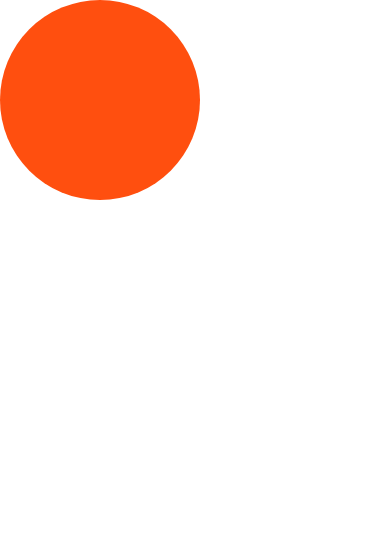
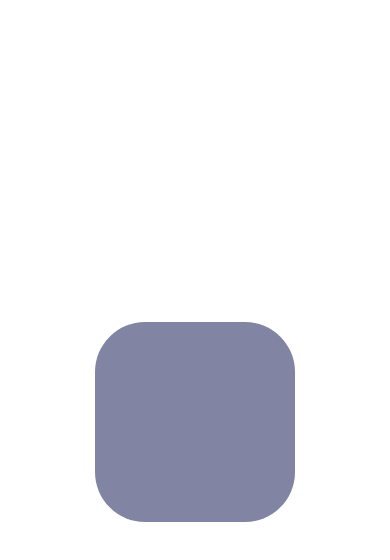
Before and after one commit to helious23/maxlingo, a React Native app: screen / in a window 390 px wide. Shown: the top 560 px of the page. Built offline with nearby package versions, Linux system fonts and the light colour scheme.

Commit message:
#4.10 Pan Responder part Two

```diff
--- a/App.js
+++ b/App.js
@@ -1,6 +1,6 @@
-import React, { useEffect, useRef, useState } from "react";
+import React, { useRef } from "react";
 import styled from "styled-components/native";
-import { Animated, Pressable, Dimensions } from "react-native";
+import { Animated, PanResponder, Dimensions } from "react-native";
 import { Easing } from "react-native";
 
 const Container = styled.View`
@@ -22,57 +22,14 @@ const { width: SCREEN_WIDTH, height: SCREEN_HEIGHT } = Dimensions.get("window");
 export default function App() {
   const position = useRef(
     new Animated.ValueXY({
-      x: -SCREEN_WIDTH / 2 + 100,
-      y: -SCREEN_HEIGHT / 2 + 100,
+      x: 0,
+      y: 0,
     })
   ).current;
-
-  const topLeft = Animated.timing(position, {
-    toValue: {
-      x: -SCREEN_WIDTH / 2 + 100,
-      y: -SCREEN_HEIGHT / 2 + 100,
-    },
-    useNativeDriver: false,
-  });
-
-  const bottomLeft = Animated.timing(position, {
-    toValue: {
-      x: -SCREEN_WIDTH / 2 + 100,
-      y: SCREEN_HEIGHT / 2 - 100,
-    },
-    useNativeDriver: false,
-  });
-
-  const bottomRight = Animated.timing(position, {
-    toValue: {
-      x: SCREEN_WIDTH / 2 - 100,
-      y: SCREEN_HEIGHT / 2 - 100,
-    },
-    useNativeDriver: false,
-  });
-
-  const topRight = Animated.timing(position, {
-    toValue: {
-      x: SCREEN_WIDTH / 2 - 100,
-      y: -SCREEN_HEIGHT / 2 + 100,
-    },
-    useNativeDriver: false,
-  });
-
-  const moveUp = () => {
-    Animated.loop(
-      Animated.sequence([bottomLeft, bottomRight, topRight, topLeft])
-    ).start();
-  };
 
   const borderRadius = position.y.interpolate({
     inputRange: [-200, 200],
     outputRange: [100, 0],
-  });
-
-  const rotation = position.y.interpolate({
-    inputRange: [-200, 200],
-    outputRange: ["-360deg", "360deg"],
   });
 
   const bgColor = position.y.interpolate({
@@ -80,22 +37,40 @@ export default function App() {
     outputRange: ["rgb(255, 99, 71)", "rgb(2, 166, 255)"],
   });
 
-  position.addListener(() => console.log(position.getTranslateTransform()));
+  const panResponder = useRef(
+    PanResponder.create({
+      onStartShouldSetPanResponder: () => true,
+      onPanResponderMove: (_, { dx, dy }) => {
+        position.setValue({
+          x: dx,
+          y: dy,
+        });
+      },
+      onPanResponderRelease: () => {
+        Animated.spring(position, {
+          toValue: {
+            x: 0,
+            y: 0,
+          },
+          bounciness: 10,
+          useNativeDriver: false,
+        }).start();
+      },
+    })
+  ).current;
+
+  // position.addListener(() => console.log(position.getTranslateTransform()));
 
   return (
     <Container>
-      <Pressable onPress={moveUp}>
       <AnimatedBox
+        {...panResponder.panHandlers}
         style={{
           borderRadius,
           backgroundColor: bgColor,
-            transform: [
-              // { rotateY: rotation },
-              ...position.getTranslateTransform(),
-            ],
+          transform: position.getTranslateTransform(),
         }}
       />
-      </Pressable>
     </Container>
   );
 }
```
Lines whose indentation alone changed are shown as unchanged.
